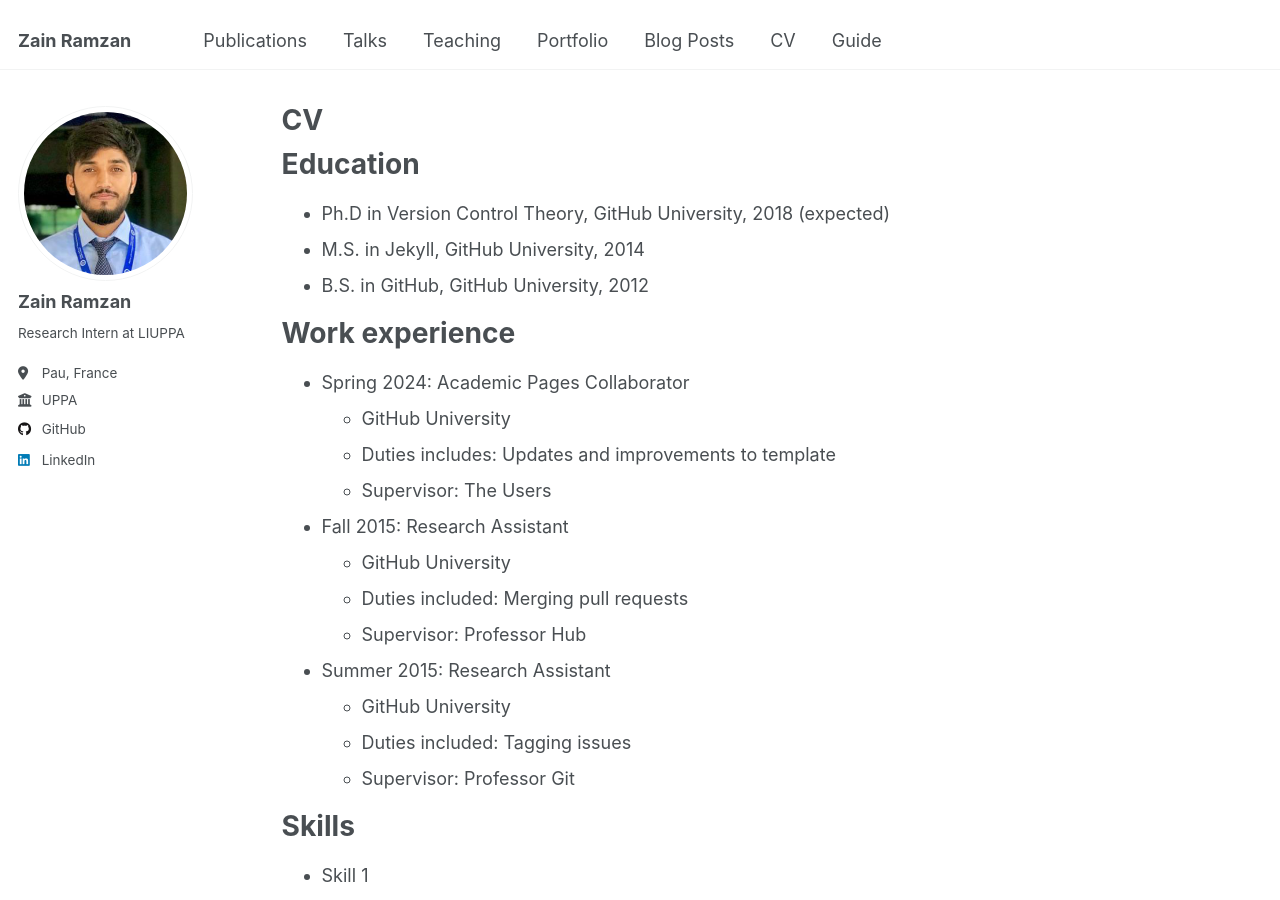
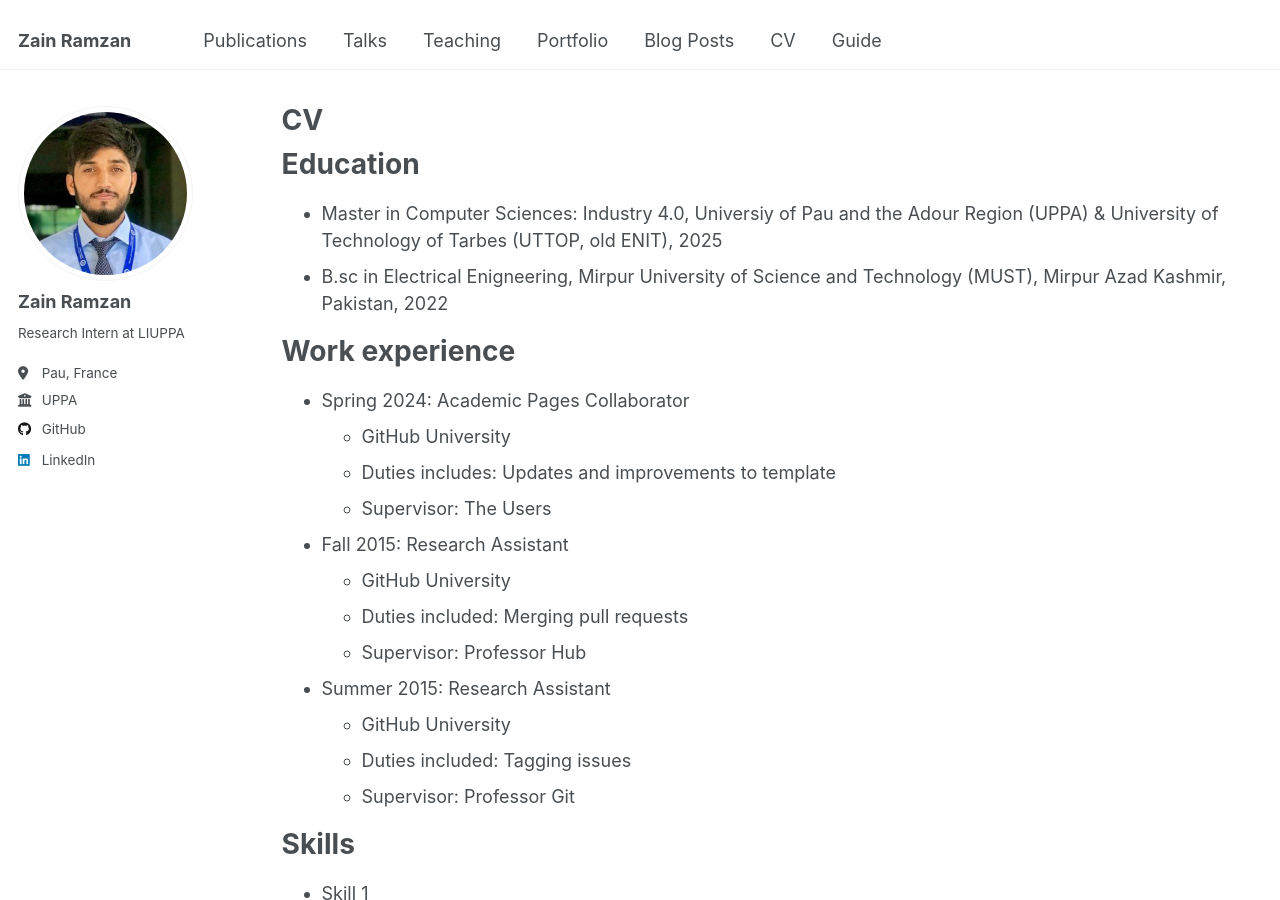
Before and after one commit to zain-ramzan/zain-ramzan.github.io, a Jekyll site: the page built from _pages/cv.md, in a window 1280 px wide and 900 px high. Built offline with Jekyll 4.4.1, drawn with Linux system fonts in a browser that asks for light colours.

Commit message:
Update cv.md

```diff
--- a/_pages/cv.md
+++ b/_pages/cv.md
@@ -11,9 +11,8 @@
 
 Education
 ======
-* Ph.D in Version Control Theory, GitHub University, 2018 (expected)
-* M.S. in Jekyll, GitHub University, 2014
-* B.S. in GitHub, GitHub University, 2012
+* Master in Computer Sciences: Industry 4.0, Universiy of Pau and the Adour Region (UPPA) & University of Technology of Tarbes (UTTOP, old ENIT), 2025
+* B.sc in Electrical Enigneering, Mirpur University of Science and Technology (MUST), Mirpur Azad Kashmir, Pakistan, 2022
 
 Work experience
 ======
```
